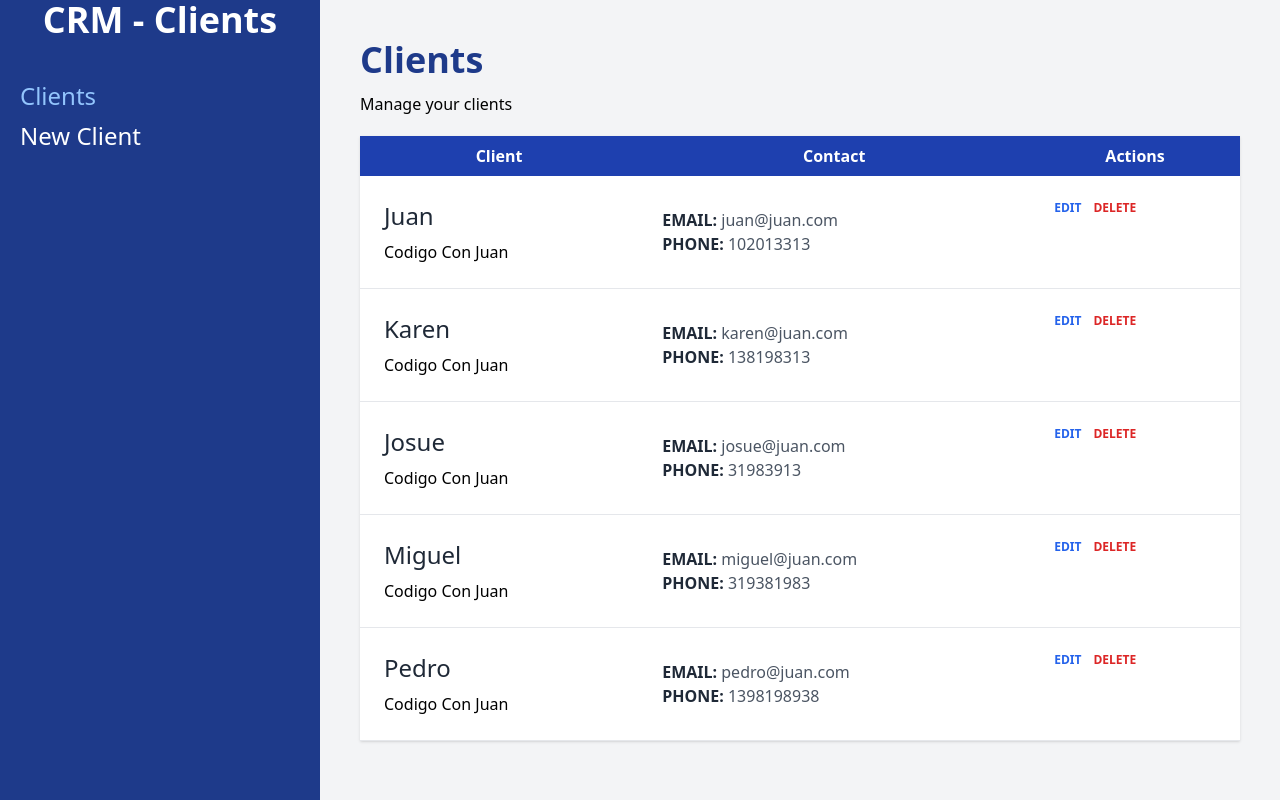
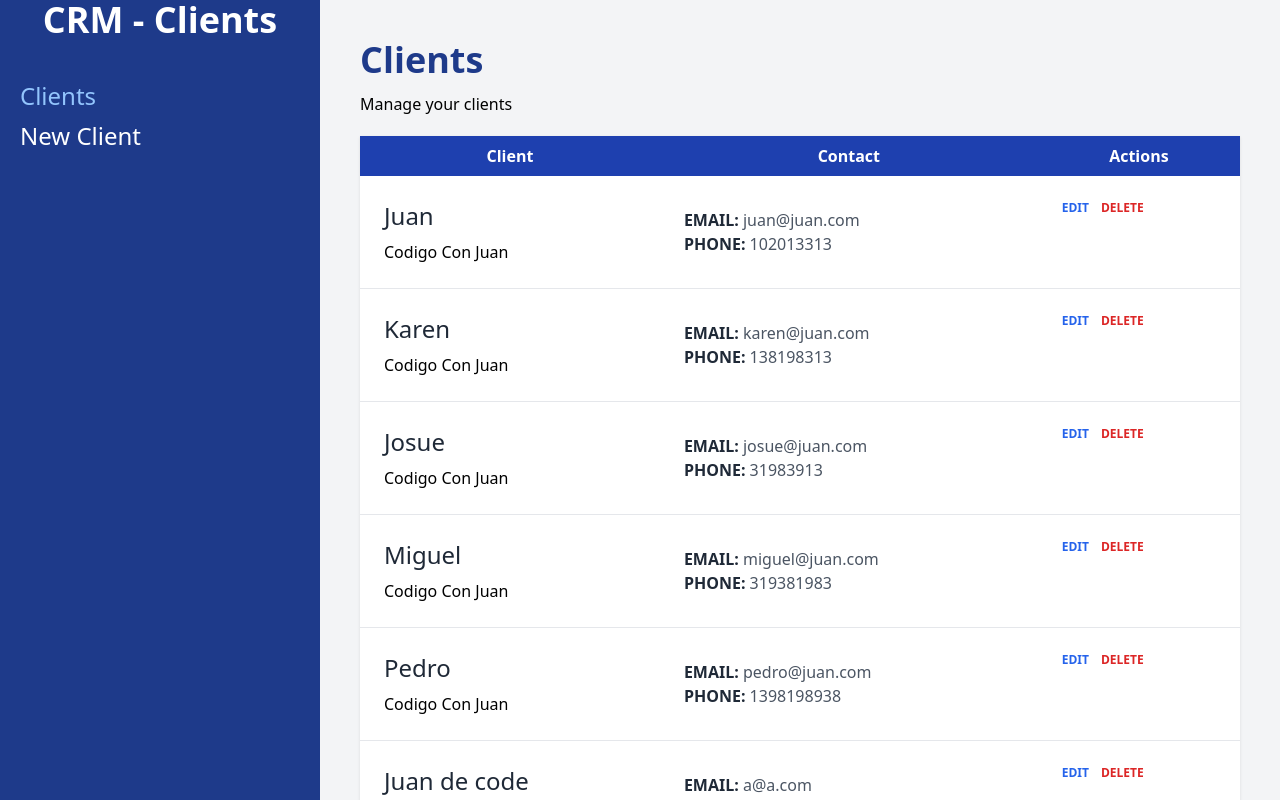
Before and after one commit to aniitasmith/crm-react, a React (Vite) app: page / in a window 1280 px wide. Built offline with nearby package versions, Linux system fonts and the light colour scheme; data requests are answered from the project's data file.

Commit message:
Add New Clients in our form and JSON-Server

```diff
--- a/db.json
+++ b/db.json
@@ -1,19 +1,47 @@
 {
-  "clients" : [
+  "clients": [
     {
-        "id": 1, "name": "Juan", "phone": 102013313, "email": "juan@juan.com", "company": "Codigo Con Juan"
+      "id": 1,
+      "name": "Juan",
+      "phone": 102013313,
+      "email": "juan@juan.com",
+      "company": "Codigo Con Juan"
     },
     {
-        "id": 2, "name": "Karen", "phone": 138198313, "email": "karen@juan.com", "company": "Codigo Con Juan"
+      "id": 2,
+      "name": "Karen",
+      "phone": 138198313,
+      "email": "karen@juan.com",
+      "company": "Codigo Con Juan"
     },
     {
-        "id": 3, "name": "Josue", "phone": 31983913, "email": "josue@juan.com", "company": "Codigo Con Juan"
+      "id": 3,
+      "name": "Josue",
+      "phone": 31983913,
+      "email": "josue@juan.com",
+      "company": "Codigo Con Juan"
     },
     {
-        "id": 4, "name": "Miguel", "phone": 319381983, "email": "miguel@juan.com", "company": "Codigo Con Juan"
+      "id": 4,
+      "name": "Miguel",
+      "phone": 319381983,
+      "email": "miguel@juan.com",
+      "company": "Codigo Con Juan"
     },
     {
-        "id": 5, "name": "Pedro", "phone": 1398198938, "email": "pedro@juan.com", "company": "Codigo Con Juan"
+      "id": 5,
+      "name": "Pedro",
+      "phone": 1398198938,
+      "email": "pedro@juan.com",
+      "company": "Codigo Con Juan"
+    },
+    {
+      "name": "Juan de code",
+      "company": "Garcia",
+      "email": "a@a.com",
+      "phone": "54654646",
+      "notes": "Servicio",
+      "id": 6
     }
   ]
 }
--- a/src/data/clientes.jsx
+++ /dev/null
@@ -1,6 +0,0 @@
-export async function getClients() {
-
-  const response = await fetch(import.meta.env.VITE_API_URL)
-  const result = await response.json()
-  return result
-}
--- /dev/null
+++ b/src/data/clients.js
@@ -0,0 +1,21 @@
+export async function getClients() {
+  const response = await fetch(import.meta.env.VITE_API_URL)
+  const result = await response.json()
+  return result
+}
+
+export async function addClient(datos) {
+  try {
+    const response = await fetch(import.meta.env.VITE_API_URL, {
+      method: 'POST',
+      body: JSON.stringify(datos),
+      headers: {
+        'Content-Type': 'application/json'
+      }
+    })
+    await  response.json()
+  } catch (error) {
+    console.log(error)
+  }
+
+}
--- a/src/pages/Index.jsx
+++ b/src/pages/Index.jsx
@@ -1,6 +1,6 @@
 /* eslint-disable react-refresh/only-export-components */
 import { useLoaderData } from 'react-router-dom'
-import { getClients } from '../data/clientes';
+import { getClients } from '../data/clients';
 import Client from '../components/Client';
 
 export function loader() {
--- a/src/pages/NewClient.jsx
+++ b/src/pages/NewClient.jsx
@@ -1,9 +1,10 @@
 /* eslint-disable no-control-regex */
 /* eslint-disable no-useless-escape */
 /* eslint-disable react-refresh/only-export-components */
-import { useNavigate, Form, useActionData } from 'react-router-dom'
+import { useNavigate, Form, useActionData, redirect } from 'react-router-dom'
 import Formulario from '../components/Formulario'
 import Error from '../components/Error'
+import { addClient } from '../data/clients'
 
 export async function action({request}) {
   const formData = await request.formData()
@@ -24,6 +25,10 @@ export async function action({request}) {
   if(Object.keys(errors).length) {
     return errors
   }
+
+  await addClient(datos)
+
+  return redirect('/')
 }
 
 function NewClient() {
```
